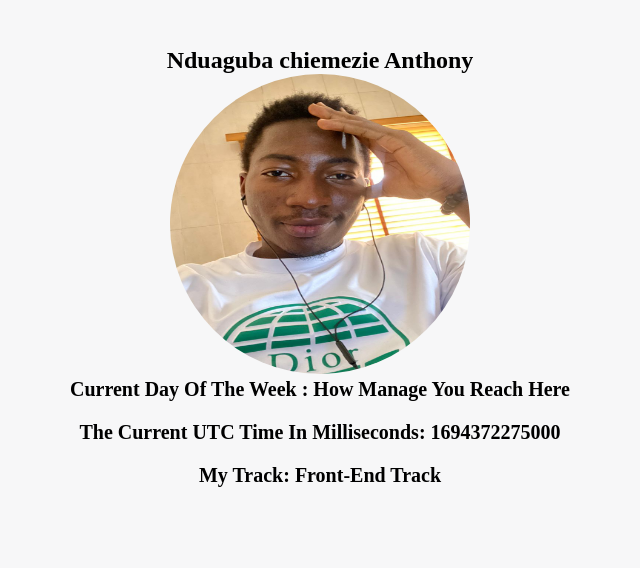
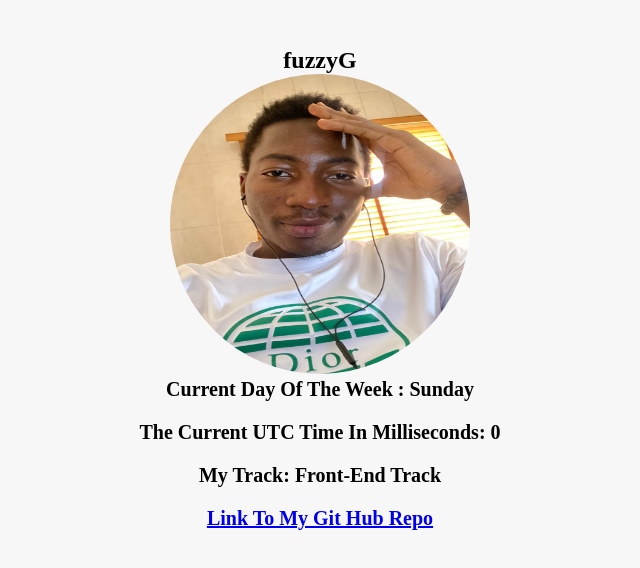
Before and after one commit to Chiemezie123/hng1, a plain HTML site: page index.html in a window 1280 px wide. Shown: the part 40-608 px from the top of the page, without its empty margins (320-960 px from the left). Drawn offline with Linux system fonts and the light colour scheme.

Commit message:
second commit

```diff
--- a/index.html
+++ b/index.html
@@ -15,11 +15,13 @@
         </div>
         <div class="second-container">
           <div class="second-container-inner">
-            <h2 data-testid="slackUserName" >Nduaguba chiemezie Anthony</h2>
+            <h2 data-testid="slackUserName" >fuzzyG</h2>
             <img src="./profilepics.jpg" alt="fuzzyG" data-testid="slackDisplayImage">
             <p id="currentDateOfTheWeek"  data-testid="currentDayOfTheWeek"></p>
             <p data-testid="currentUTCTime" id="currentUTCTime"></p>
             <p  data-testid="Front-end">my track: Front-end track</p>
+
+            <p><a href="https://github.com/Chiemezie123/hng1">link to my git hub repo</a></p>
           </div>
         </div>
     </div>
--- a/index.js
+++ b/index.js
@@ -1,7 +1,8 @@
 let  getDate = new Date();
 let getDay  = getDate.getDay();
-let getMilliseconds = getDate.getTime();
+let getMilliseconds = getDate.getUTCMilliseconds();
 console.log("getMilliseconds",getMilliseconds);
+console.log("this is the day", getDate);
 let knowTheDay;
 if(getDay === 1){
     knowTheDay = "monday";
@@ -19,7 +20,7 @@ else if (getDay === 5){
 else if (getDay === 6){
     knowTheDay = "saturday";
 }
-else if (getDay === 7){
+else if (getDay === 0){
     knowTheDay = "sunday";
 }
 else {
@@ -35,4 +36,4 @@ getPtag.innerText =  `current day of the week : ${knowTheDay} `;
 
 // let DisplayTheDay = document.createElement("p");
 // DisplayTheDay.innerText = `today is ${knowTheDay} `;
-getdivTag.appendChild(DisplayTheDay);
+// getdivTag.appendChild(DisplayTheDay);
```
